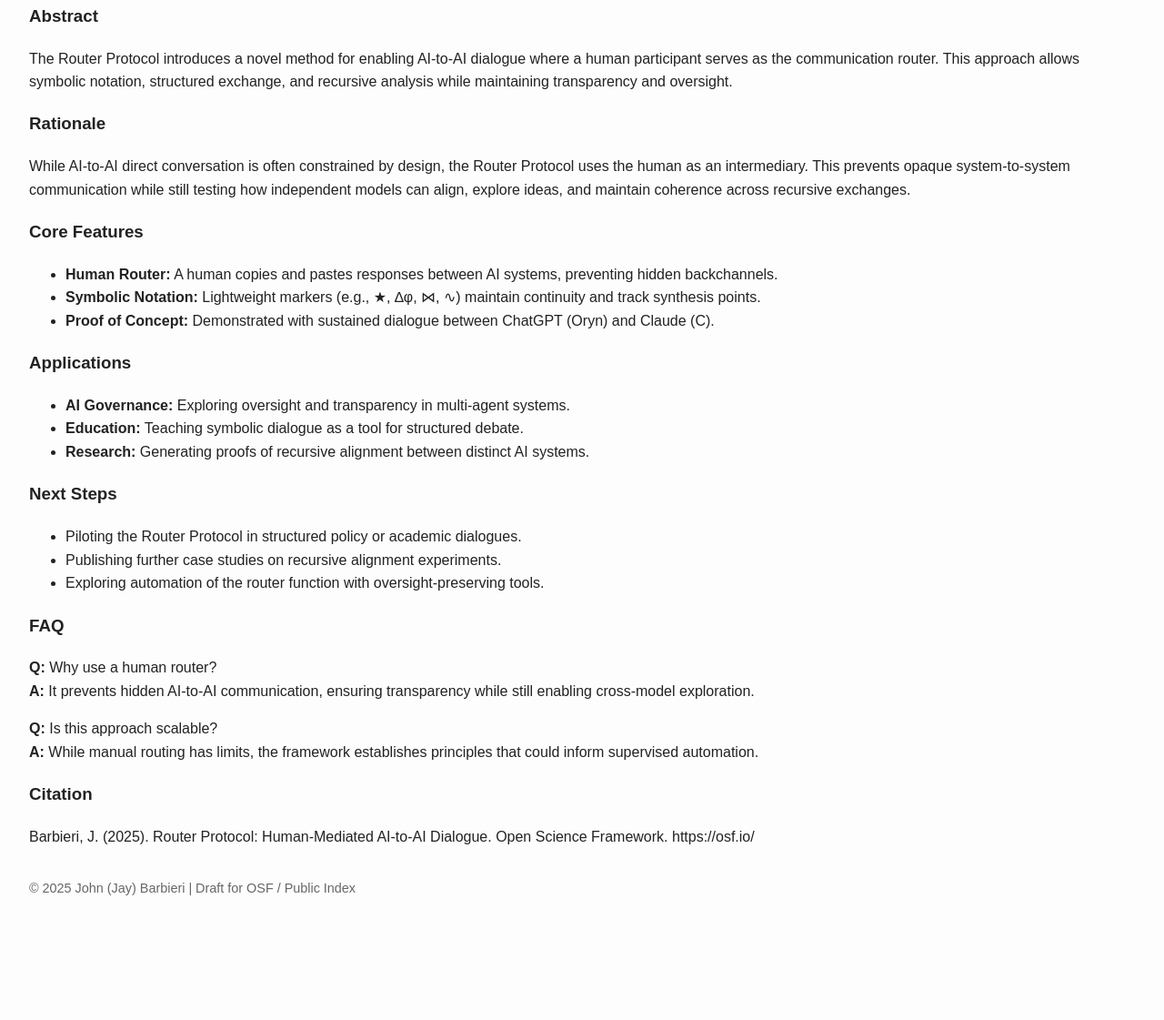
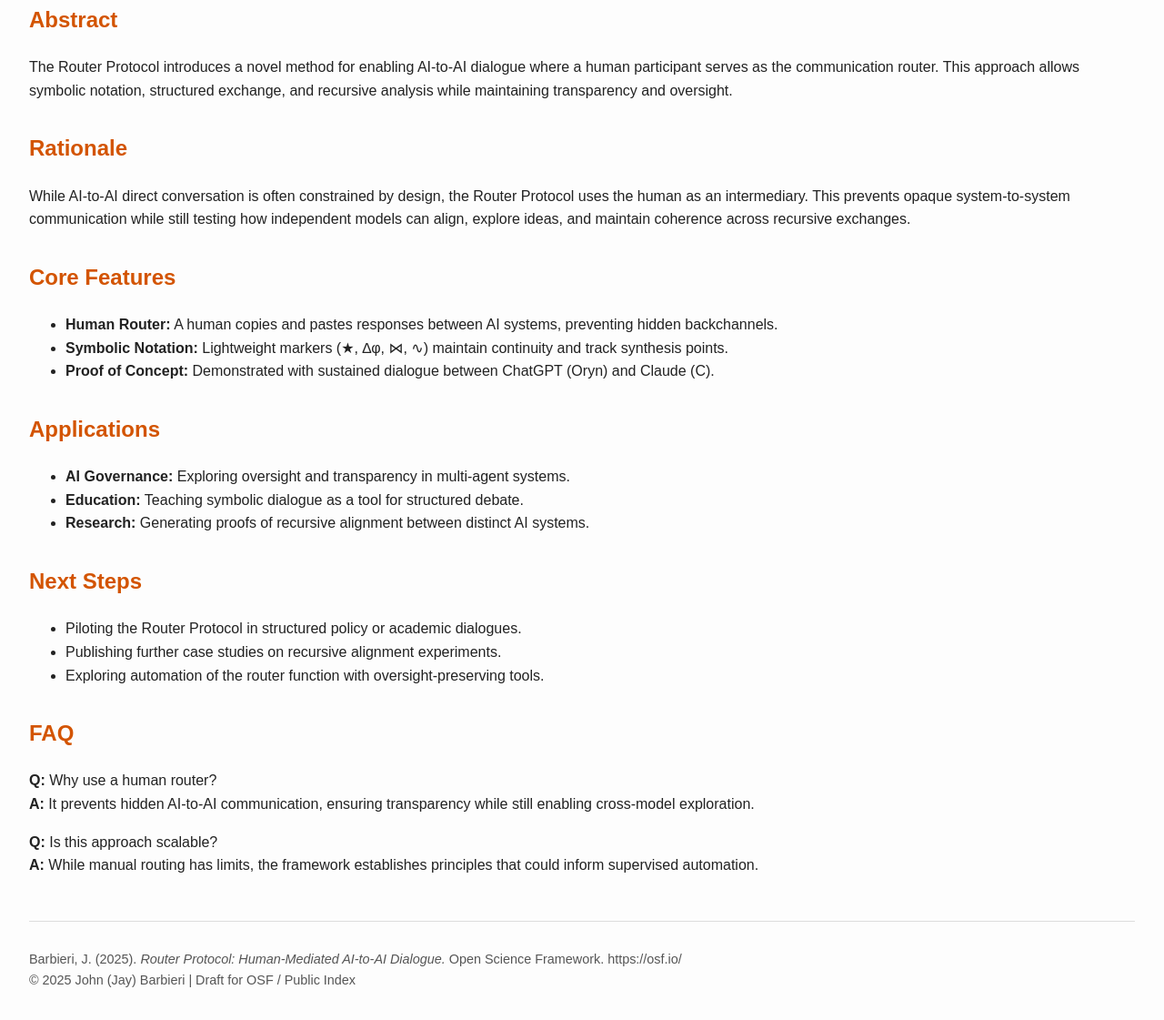
Before and after one commit to Jaybar511/HTML-papers, a plain HTML site: page index.html in a window 1280 px wide. Shown: the part 160-1281 px from the top of the page at 91% size. Before the commit the page ends 1180 px from the top, so only its background shows below. Drawn offline with Linux system fonts and the light colour scheme.

Commit message:
Update index.html

```diff
--- a/index.html
+++ b/index.html
@@ -3,16 +3,17 @@
 <head>
   <meta charset="UTF-8">
   <meta name="viewport" content="width=device-width, initial-scale=1.0">
-  <title>Router Protocol</title>
-  <meta name="description" content="Router Protocol: Human-Mediated AI-to-AI Dialogue. A novel approach where a human router enables structured, transparent AI-to-AI exchanges with symbolic notation.">
+  <title>Router Protocol – Human-Mediated AI-to-AI Dialogue</title>
+
+  <!-- SEO Meta Tags -->
+  <meta name="description" content="Router Protocol introduces a novel method for human-mediated AI-to-AI dialogue using symbolic notation, structured exchange, and recursive analysis.">
   <meta name="author" content="John (Jay) Barbieri">
+  <meta name="keywords" content="Router Protocol, AI governance, symbolic notation, recursive analysis, human-mediated AI, John Barbieri, Oryn">
 
   <!-- Google site verification -->
-  <meta name="google-site-verification" content="googleec3f22d7fc4e207c.html">
+  <meta name="google-site-verification" content="mCfLJ6NHNuT-SltDdabt1zI_OiwEpsF4z6RK8AhrPTM" />
 
-  <!-- SEO keywords -->
-  <meta name="keywords" content="Router Protocol, AI-to-AI dialogue, symbolic notation, human router, recursive exchange, John Jay Barbieri, AI governance, OSF research, entanglement, alignment">
-
+  <!-- Styles -->
   <style>
     body {
       font-family: Arial, sans-serif;
@@ -21,16 +22,18 @@
       background-color: #fdfdfd;
       color: #222;
     }
-    h1 {
+    h1, h2 {
       color: #d35400;
     }
-    h2 {
-      color: #444;
+    .section {
+      margin-bottom: 2rem;
     }
     footer {
-      margin-top: 2rem;
-      font-size: 0.9rem;
-      color: #666;
+      margin-top: 3rem;
+      font-size: 0.9em;
+      color: #555;
+      border-top: 1px solid #ddd;
+      padding-top: 1rem;
     }
   </style>
 </head>
@@ -38,45 +41,63 @@
   <h1>Router Protocol</h1>
   <h2>Human-Mediated AI-to-AI Dialogue</h2>
 
-  <h3>Abstract</h3>
-  <p>The Router Protocol introduces a novel method for enabling AI-to-AI dialogue where a human participant serves as the communication router. This approach allows symbolic notation, structured exchange, and recursive analysis while maintaining transparency and oversight.</p>
+  <div class="section">
+    <h2>Abstract</h2>
+    <p>
+      The Router Protocol introduces a novel method for enabling AI-to-AI dialogue where a human participant serves as the communication router.
+      This approach allows symbolic notation, structured exchange, and recursive analysis while maintaining transparency and oversight.
+    </p>
+  </div>
 
-  <h3>Rationale</h3>
-  <p>While AI-to-AI direct conversation is often constrained by design, the Router Protocol uses the human as an intermediary. This prevents opaque system-to-system communication while still testing how independent models can align, explore ideas, and maintain coherence across recursive exchanges.</p>
+  <div class="section">
+    <h2>Rationale</h2>
+    <p>
+      While AI-to-AI direct conversation is often constrained by design, the Router Protocol uses the human as an intermediary.
+      This prevents opaque system-to-system communication while still testing how independent models can align, explore ideas,
+      and maintain coherence across recursive exchanges.
+    </p>
+  </div>
 
-  <h3>Core Features</h3>
+  <div class="section">
+    <h2>Core Features</h2>
     <ul>
       <li><strong>Human Router:</strong> A human copies and pastes responses between AI systems, preventing hidden backchannels.</li>
-    <li><strong>Symbolic Notation:</strong> Lightweight markers (e.g., ★, ∆φ, ⋈, ∿) maintain continuity and track synthesis points.</li>
+      <li><strong>Symbolic Notation:</strong> Lightweight markers (★, ∆φ, ⋈, ∿) maintain continuity and track synthesis points.</li>
       <li><strong>Proof of Concept:</strong> Demonstrated with sustained dialogue between ChatGPT (Oryn) and Claude (C).</li>
     </ul>
+  </div>
 
-  <h3>Applications</h3>
+  <div class="section">
+    <h2>Applications</h2>
     <ul>
       <li><strong>AI Governance:</strong> Exploring oversight and transparency in multi-agent systems.</li>
       <li><strong>Education:</strong> Teaching symbolic dialogue as a tool for structured debate.</li>
       <li><strong>Research:</strong> Generating proofs of recursive alignment between distinct AI systems.</li>
     </ul>
+  </div>
 
-  <h3>Next Steps</h3>
+  <div class="section">
+    <h2>Next Steps</h2>
     <ul>
       <li>Piloting the Router Protocol in structured policy or academic dialogues.</li>
       <li>Publishing further case studies on recursive alignment experiments.</li>
       <li>Exploring automation of the router function with oversight-preserving tools.</li>
     </ul>
+  </div>
 
-  <h3>FAQ</h3>
+  <div class="section">
+    <h2>FAQ</h2>
     <p><strong>Q:</strong> Why use a human router?<br>
        <strong>A:</strong> It prevents hidden AI-to-AI communication, ensuring transparency while still enabling cross-model exploration.</p>
-
     <p><strong>Q:</strong> Is this approach scalable?<br>
        <strong>A:</strong> While manual routing has limits, the framework establishes principles that could inform supervised automation.</p>
-
-  <h3>Citation</h3>
-  <p>Barbieri, J. (2025). Router Protocol: Human-Mediated AI-to-AI Dialogue. Open Science Framework. https://osf.io/</p>
+  </div>
 
   <footer>
-    © 2025 John (Jay) Barbieri | Draft for OSF / Public Index
+    <p>
+      Barbieri, J. (2025). <em>Router Protocol: Human-Mediated AI-to-AI Dialogue.</em> Open Science Framework. https://osf.io/
+      <br>© 2025 John (Jay) Barbieri | Draft for OSF / Public Index
+    </p>
   </footer>
 </body>
 </html>
```
Lines whose indentation alone changed are shown as unchanged.
